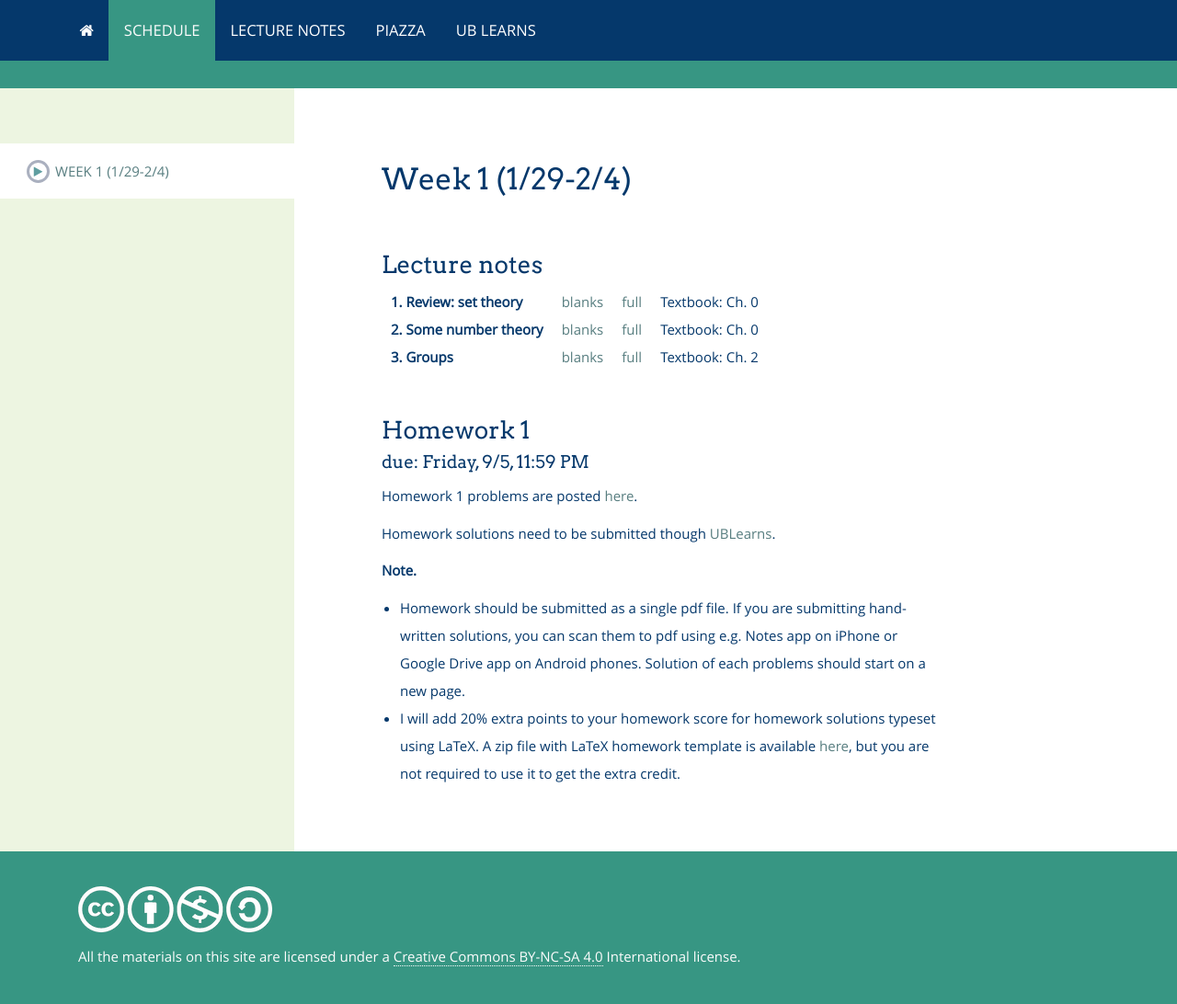
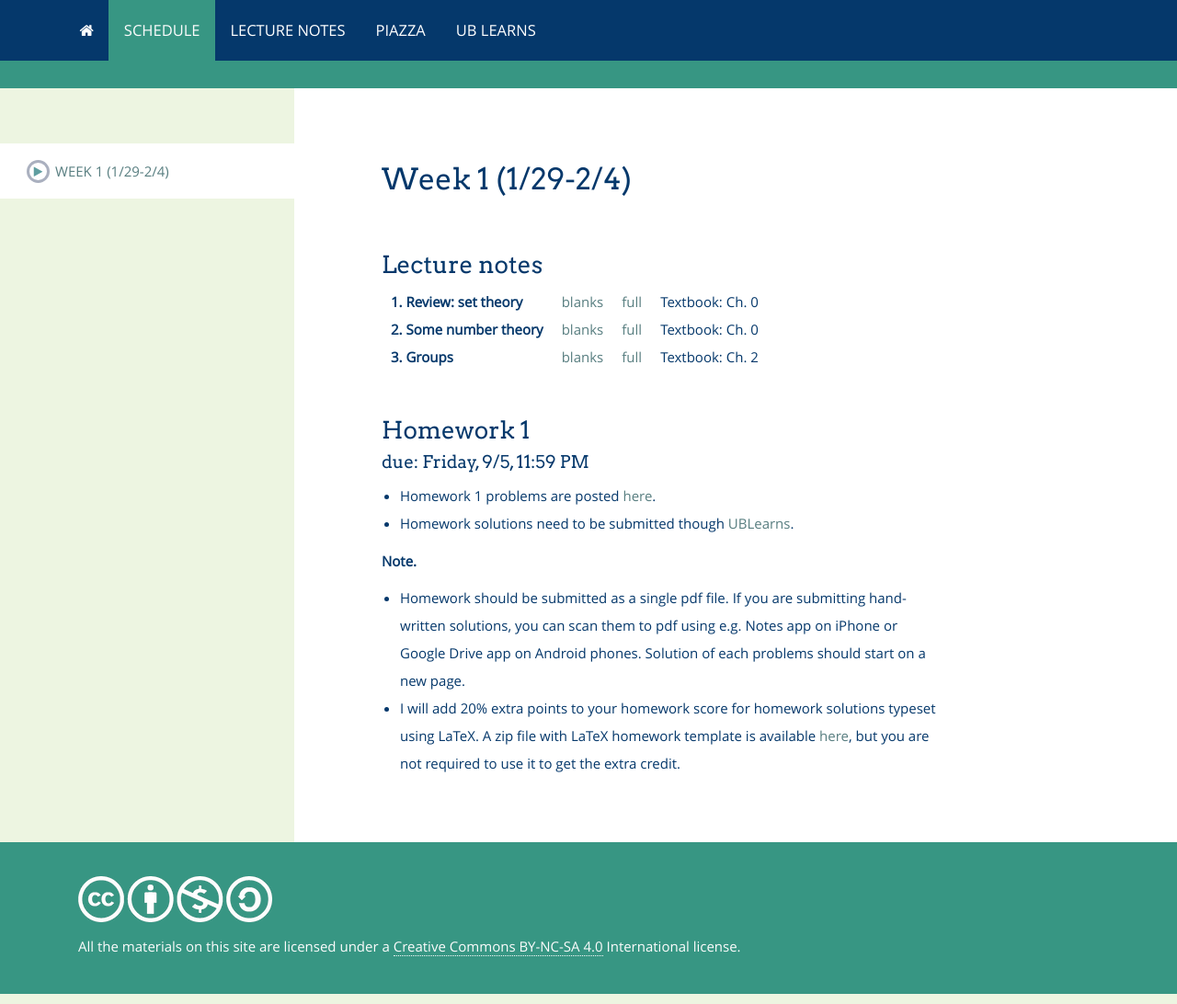
Before and after one commit to bbadzioch/419_site, a Jekyll site: the page built from modules/schedule/_posts/2000-01-01-week_1.md, in a window 1280 px wide. Shown: the whole page at 92% size. Built offline with Jekyll 4.4.1, drawn with Linux system fonts in a browser that asks for light colours; nearby versions of some CDN libraries.

```diff
--- a/modules/schedule/_posts/2000-01-01-week_1.md
+++ b/modules/schedule/_posts/2000-01-01-week_1.md
@@ -44,9 +44,8 @@ homework_deadline: 'Friday, 9/5, 11:59 PM'
 ### Homework {{ page.homework_num}}
 #### due: {{ page.homework_deadline }}
 
-Homework {{ page.homework_num}} problems are posted <a href="{{ site.baseurl }}/assets/homework/hw_{{ page.homework_num }}.pdf">here</a>.
-
-Homework solutions need to be submitted though [UBLearns](https://ublearns.buffalo.edu/d2l/home).
+- Homework {{ page.homework_num}} problems are posted <a href="{{ site.baseurl }}/assets/homework/hw_{{ page.homework_num }}.pdf">here</a>.
+- Homework solutions need to be submitted though [UBLearns](https://ublearns.buffalo.edu/d2l/home).
 
 **Note.**
 - Homework should be submitted as a single pdf file. If you are submitting hand-written solutions, you can scan them to pdf using e.g. Notes app on
```
